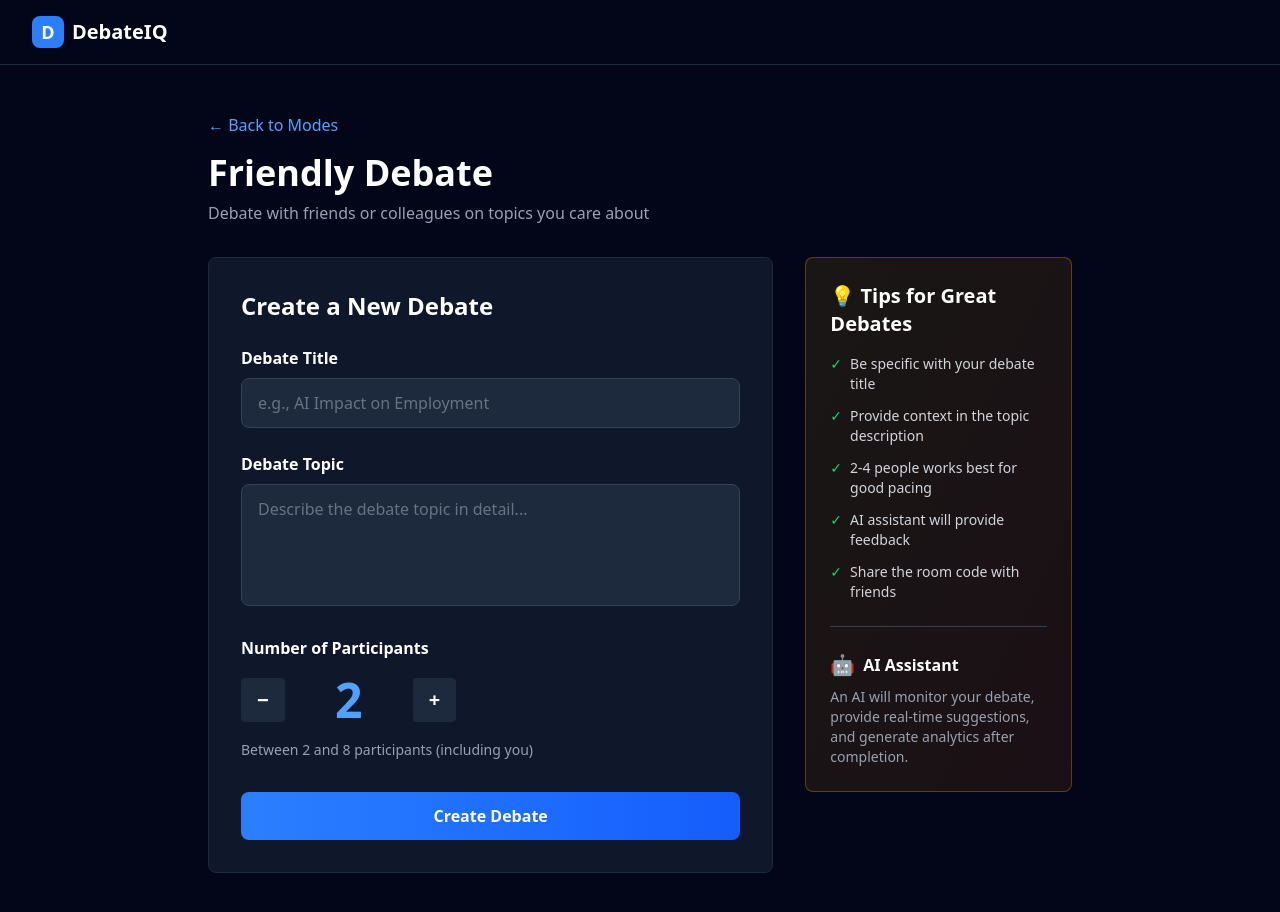
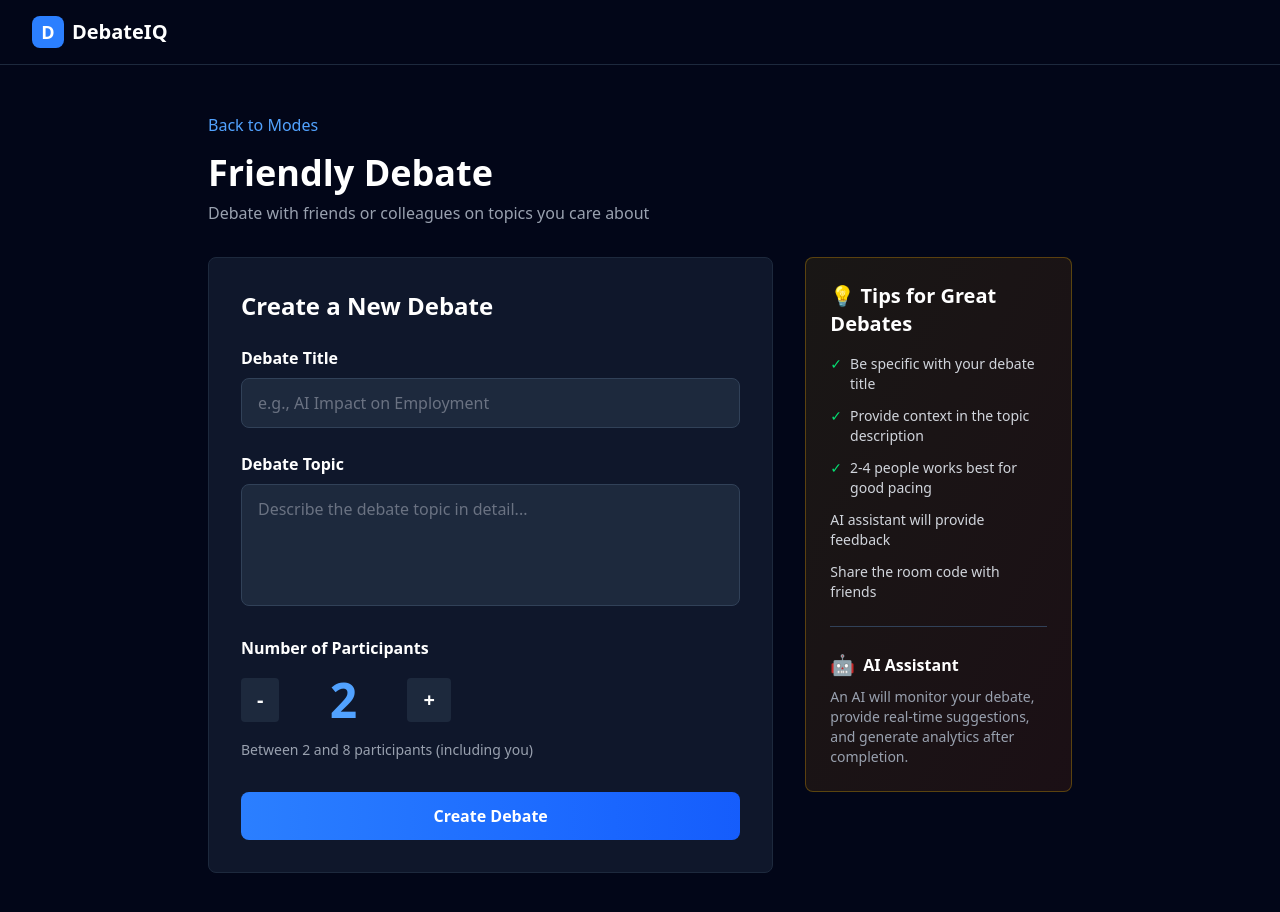
Before and after one commit to Saketh1101/debatesavy, a Next.js app: page /modes/friendly in a window 1280 px wide. Shown: the top 912 px of the page. Built offline with nearby package versions, Linux system fonts and the light colour scheme; sample sign-in values are in the browser's storage.

Commit message:
icons  2

```diff
--- a/app/components/AiAssistant.tsx
+++ b/app/components/AiAssistant.tsx
@@ -83,7 +83,7 @@ export function AiAssistant({ debateId, debateMode, personalityName }: AiAssista
                             className="text-white hover:text-blue-100 transition-colors p-1 hover:bg-white/10 rounded text-lg font-bold"
                             title="Close"
                         >
-                            ✕
+                            ×
                         </button>
                     </div>
 
--- a/app/debate/[id]/page.tsx
+++ b/app/debate/[id]/page.tsx
@@ -139,7 +139,7 @@ export default function DebateRoomPage() {
                 <div className="max-w-6xl mx-auto px-4 py-8">
                     {/* Back Button */}
                     <Link href="/dashboard" className="text-blue-400 hover:text-blue-300 mb-6 inline-block">
-                        ← Back to Dashboard
+                        Back to Dashboard
                     </Link>
 
                     {/* Debate Header */}
--- a/app/modes/famous/page.tsx
+++ b/app/modes/famous/page.tsx
@@ -106,7 +106,7 @@ export default function FamousPersonalitiesPage() {
                 {/* Header */}
                 <div className="mb-8">
                     <Link href="/modes" className="text-blue-400 hover:text-blue-300 mb-4 inline-block">
-                        ← Back to Modes
+                        Back to Modes
                     </Link>
                     <h1 className="text-4xl font-bold text-white mb-2">Famous Personalities</h1>
                     <p className="text-gray-400">Debate against AI representations of legendary thinkers and scientists</p>
--- a/app/modes/friendly/page.tsx
+++ b/app/modes/friendly/page.tsx
@@ -67,7 +67,7 @@ export default function FriendlyDebatePage() {
                 {/* Header */}
                 <div className="mb-8">
                     <Link href="/modes" className="text-blue-400 hover:text-blue-300 mb-4 inline-block">
-                        ← Back to Modes
+                        Back to Modes
                     </Link>
                     <h1 className="text-4xl font-bold text-white mb-2">Friendly Debate</h1>
                     <p className="text-gray-400">Debate with friends or colleagues on topics you care about</p>
@@ -113,7 +113,7 @@ export default function FriendlyDebatePage() {
                                         className="bg-slate-800 hover:bg-slate-700 text-white font-bold py-2 px-4 rounded transition-all hover:scale-110 active:scale-95 text-xl"
                                         title="Decrease participants"
                                     >
-                                        −
+                                        -
                                     </button>
                                     <div className="text-5xl font-bold text-blue-400 w-20 text-center">
                                         {numPersons}
@@ -157,11 +157,9 @@ export default function FriendlyDebatePage() {
                                 <span>2-4 people works best for good pacing</span>
                             </li>
                             <li className="flex gap-2">
-                                <span className="text-green-400">✓</span>
                                 <span>AI assistant will provide feedback</span>
                             </li>
                             <li className="flex gap-2">
-                                <span className="text-green-400">✓</span>
                                 <span>Share the room code with friends</span>
                             </li>
                         </ul>
--- a/app/modes/online/page.tsx
+++ b/app/modes/online/page.tsx
@@ -113,7 +113,7 @@ export default function OnlineDebatesPage() {
                 {/* Header */}
                 <div className="mb-8">
                     <Link href="/modes" className="text-blue-400 hover:text-blue-300 mb-4 inline-block">
-                        ← Back to Modes
+                        Back to Modes
                     </Link>
                     <h1 className="text-4xl font-bold text-white mb-2">Online Debates</h1>
                     <p className="text-gray-400">Join live debates with players worldwide. Get matched with opponents based on your interests and skill level.</p>
--- a/app/modes/page.tsx
+++ b/app/modes/page.tsx
@@ -94,7 +94,7 @@ export default function ModesPage() {
 
                                     {/* CTA Button */}
                                     <button className={`w-full bg-gradient-to-r ${mode.color} text-white font-semibold py-3 rounded-lg hover:shadow-lg transition-all duration-300`}>
-                                        Get Started →
+                                        Get Started
                                     </button>
                                 </div>
                             </div>
--- a/app/page.tsx
+++ b/app/page.tsx
@@ -40,19 +40,15 @@ export default function Home() {
                 </p>
                 <ul className="space-y-3 text-slate-300">
                   <li className="flex items-start gap-3">
-                    <span className="text-blue-400 font-bold mt-1">✓</span>
                     <span>Real-time argument analysis powered by AI</span>
                   </li>
                   <li className="flex items-start gap-3">
-                    <span className="text-blue-400 font-bold mt-1">✓</span>
                     <span>ELO-based rating system for fair competition</span>
                   </li>
                   <li className="flex items-start gap-3">
-                    <span className="text-blue-400 font-bold mt-1">✓</span>
                     <span>Detailed post-debate analytics and insights</span>
                   </li>
                   <li className="flex items-start gap-3">
-                    <span className="text-blue-400 font-bold mt-1">✓</span>
                     <span>Public and private debate modes</span>
                   </li>
                 </ul>
```
